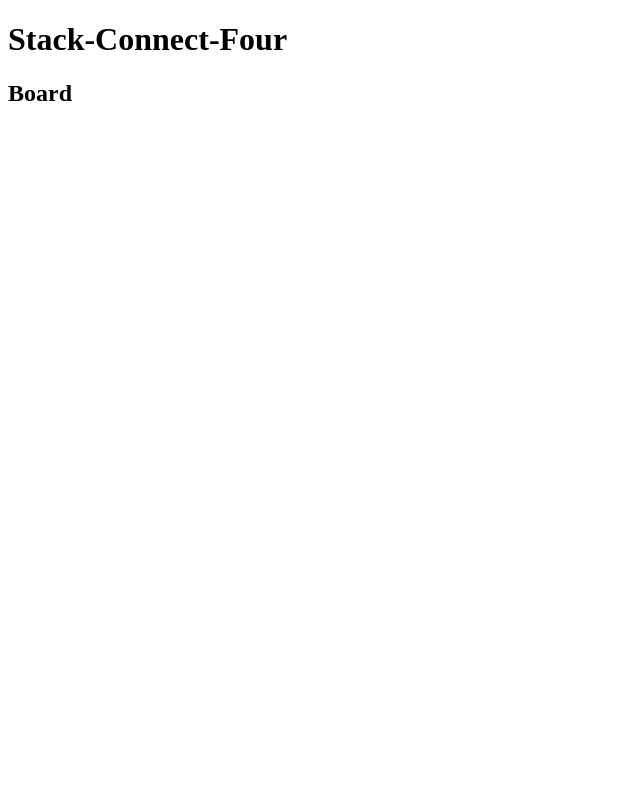
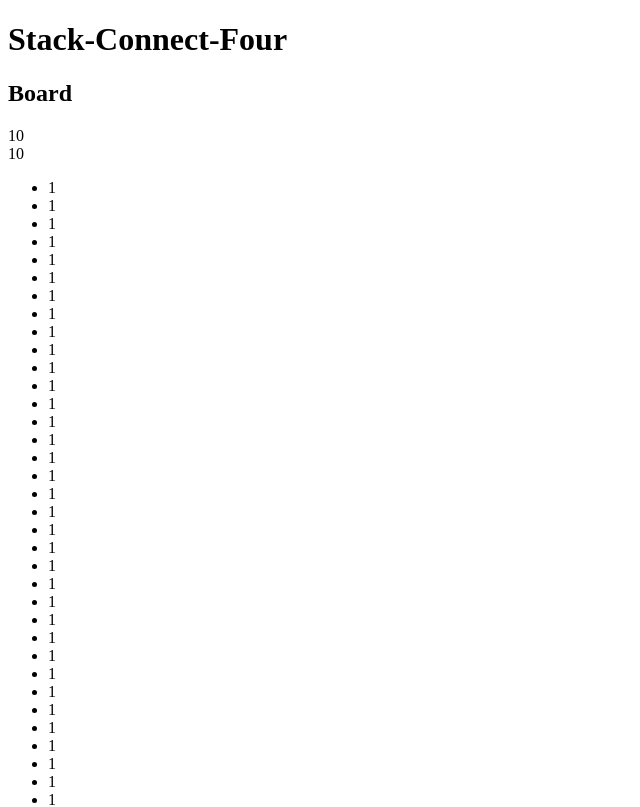
Before and after one commit to aikiyy/stack-connect-four, a React app: page / in a window 1280 px wide. Shown: the top 807 px of the page, without its empty margins (0-640 px from the left). Built offline with nearby package versions, Linux system fonts and the light colour scheme; the HTML template or start-up script is replaced by a standard one.

Commit message:
add squares in Board

```diff
--- a/src/Board.jsx
+++ b/src/Board.jsx
@@ -1,10 +1,30 @@
 import React from 'react'
 
 export class Board extends React.Component {
+  constructor(props) {
+    super(props);
+    this.state = {
+      squares: Array(props.width * props.depth).fill(1)
+    };
+  }
+
   render() {
+    var list = [];
+
+    for(var i in this.state.squares){
+      list.push(<li>{this.state.squares[i]}</li>);
+    }
+
     return (
       <div>
         <h2>Board</h2>
+        <div>{this.props.width}</div>
+        <div>{this.props.depth}</div>
+        <div>
+          <ul>
+            {list}
+          </ul>
+        </div>
       </div>
     );
   }
--- a/src/Game.jsx
+++ b/src/Game.jsx
@@ -3,11 +3,14 @@ import {Board} from './Board'
 
 export class Game extends React.Component {
   render() {
+    const depth = 10;
+    const width = 10;
+
     return (
       <div>
         <h1>Stack-Connect-Four</h1>
         <div className="game">
-          <Board />
+          <Board depth={depth} width={width} />
         </div>
       </div>
     );
```
